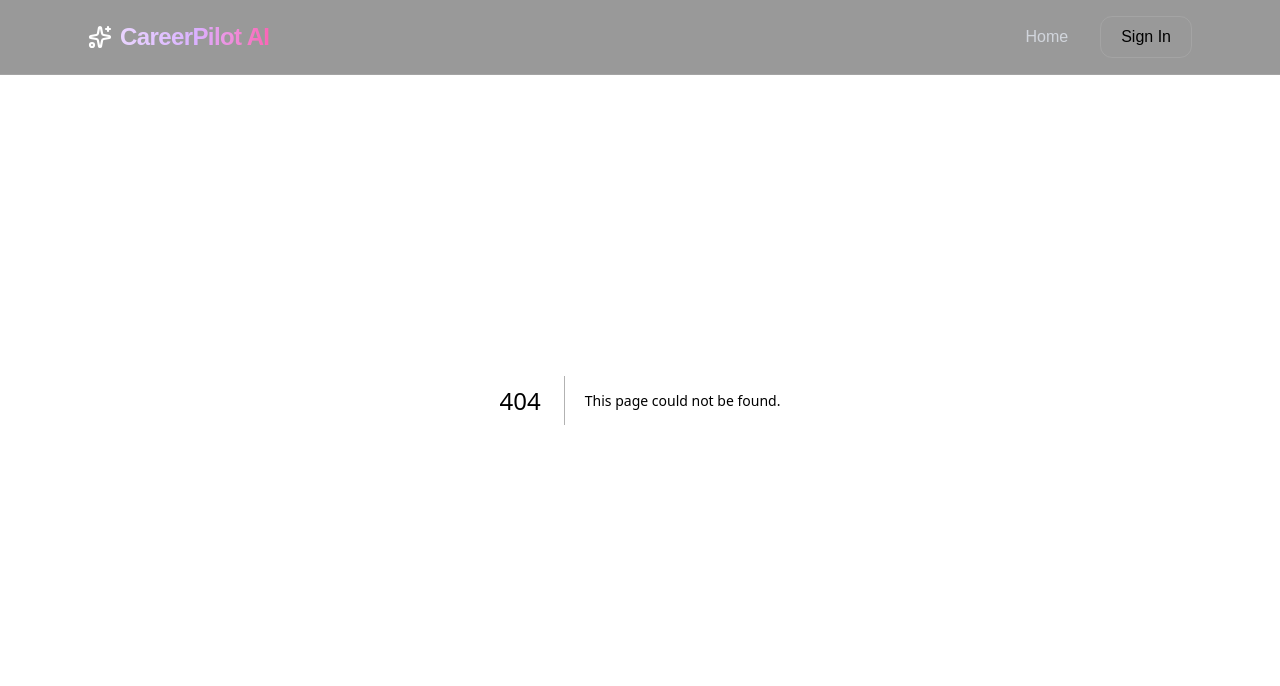
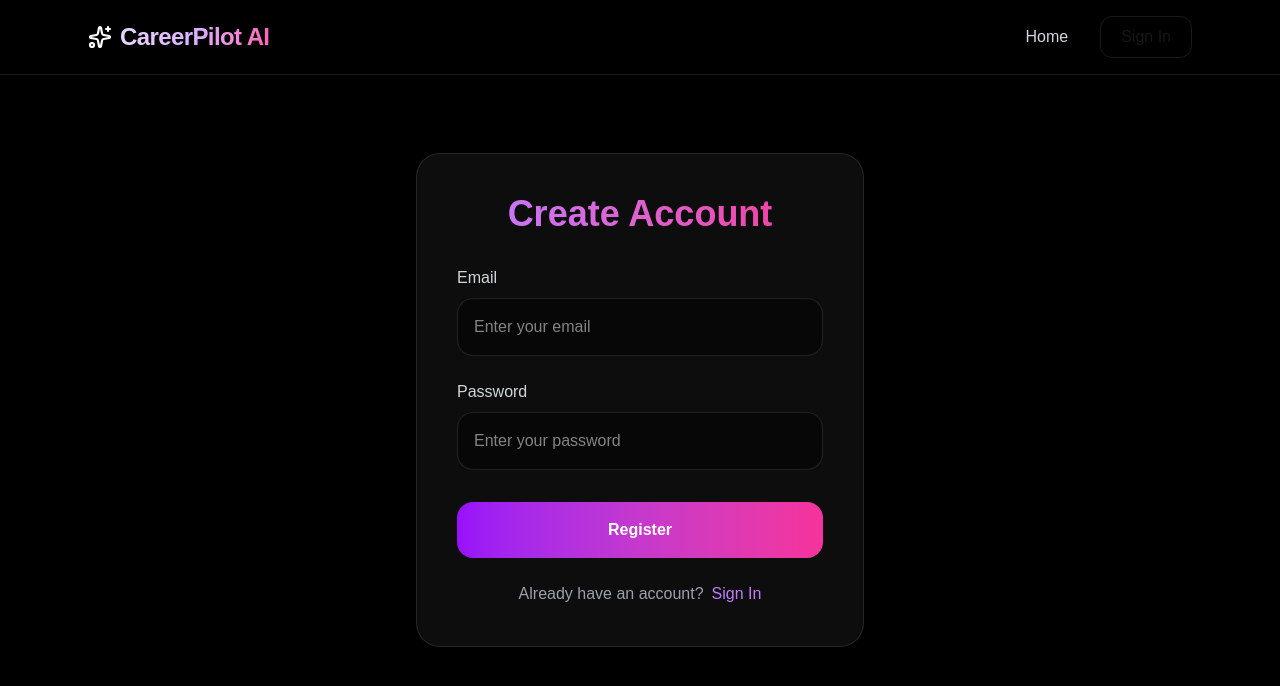
Before and after one commit to FurtiAdi/careerpilot-ai, a Next.js app in the folder frontend/: page /register in a window 1280 px wide. Before the commit this address had no page. Shown: the top 686 px of the page. Built offline with nearby package versions, Linux system fonts and the light colour scheme.

Commit message:
Add frontend user registration page

```diff
--- a/frontend/src/app/login/page.tsx
+++ b/frontend/src/app/login/page.tsx
@@ -2,6 +2,7 @@
 
 import { useState } from "react"
 import { useRouter } from "next/navigation"
+import Link from "next/dist/client/link"
 
 export default function LoginPage() {
 
@@ -149,6 +150,22 @@ export default function LoginPage() {
 
         </div>
 
+        <p className="text-center text-gray-400 mt-6">
+
+            Don't have an account?
+
+            <Link
+                href="/register"
+                className="
+                ml-2 text-purple-400
+                hover:text-pink-400
+                "
+            >
+                Register
+            </Link>
+
+            </p>
+
       </div>
 
     </main>
--- /dev/null
+++ b/frontend/src/app/register/page.tsx
@@ -0,0 +1,195 @@
+"use client"
+
+import { useState } from "react"
+import { useRouter } from "next/navigation"
+import Link from "next/link"
+
+export default function RegisterPage() {
+
+  const router = useRouter()
+
+  const [email, setEmail] = useState("")
+
+  const [password, setPassword] =
+    useState("")
+
+  const [loading, setLoading] =
+    useState(false)
+
+  const registerUser = async () => {
+
+    if (!email || !password) {
+
+      alert("Please fill all fields")
+
+      return
+    }
+
+    try {
+
+      setLoading(true)
+
+      const response = await fetch(
+        "http://127.0.0.1:8000/register",
+        {
+          method: "POST",
+
+          headers: {
+            "Content-Type": "application/json"
+          },
+
+          body: JSON.stringify({
+            email,
+            password
+          })
+        }
+      )
+
+      const data = await response.json()
+
+      if (data.error) {
+
+        alert(data.error)
+
+        return
+      }
+
+      alert("Account created successfully!")
+
+      router.push("/login")
+
+    } catch (error) {
+
+      console.error(error)
+
+    } finally {
+
+      setLoading(false)
+
+    }
+
+  }
+
+  return (
+
+    <main className="min-h-screen bg-black text-white flex items-center justify-center px-6">
+
+      <div
+        className="
+          w-full max-w-md
+          bg-white/5
+          border border-white/10
+          rounded-3xl
+          p-10
+          backdrop-blur-xl
+        "
+      >
+
+        <h1
+          className="
+            text-4xl font-bold mb-8 text-center
+            bg-gradient-to-r
+            from-purple-400
+            to-pink-500
+            text-transparent bg-clip-text
+          "
+        >
+          Create Account
+        </h1>
+
+        {/* Email */}
+        <div className="mb-6">
+
+          <label className="block mb-2 text-gray-300">
+            Email
+          </label>
+
+          <input
+            type="email"
+            value={email}
+            onChange={(e) =>
+              setEmail(e.target.value)
+            }
+            className="
+              w-full p-4 rounded-2xl
+              bg-black/40
+              border border-white/10
+              text-white
+              focus:outline-none
+              focus:border-purple-500
+            "
+            placeholder="Enter your email"
+          />
+
+        </div>
+
+        {/* Password */}
+        <div className="mb-8">
+
+          <label className="block mb-2 text-gray-300">
+            Password
+          </label>
+
+          <input
+            type="password"
+            value={password}
+            onChange={(e) =>
+              setPassword(e.target.value)
+            }
+            className="
+              w-full p-4 rounded-2xl
+              bg-black/40
+              border border-white/10
+              text-white
+              focus:outline-none
+              focus:border-purple-500
+            "
+            placeholder="Enter your password"
+          />
+
+        </div>
+
+        {/* Register Button */}
+        <button
+          onClick={registerUser}
+          disabled={loading}
+          className="
+            w-full p-4 rounded-2xl
+            bg-gradient-to-r
+            from-purple-600
+            to-pink-500
+            font-semibold
+            hover:opacity-90
+            transition-all duration-300
+          "
+        >
+
+          {loading
+            ? "Creating Account..."
+            : "Register"
+          }
+
+        </button>
+
+        {/* Login Link */}
+        <p className="text-center text-gray-400 mt-6">
+
+          Already have an account?
+
+          <Link
+            href="/login"
+            className="
+              ml-2 text-purple-400
+              hover:text-pink-400
+            "
+          >
+            Sign In
+          </Link>
+
+        </p>
+
+      </div>
+
+    </main>
+  )
+}
```
